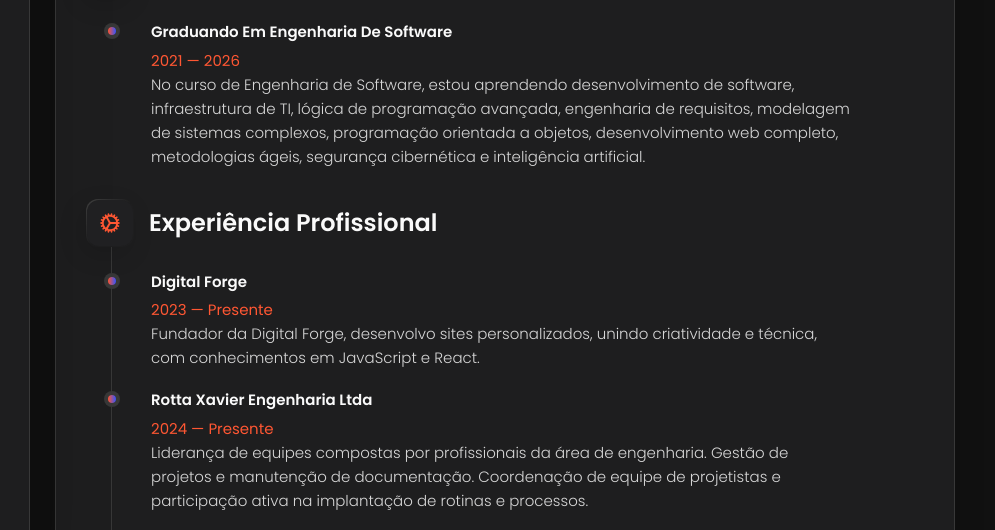
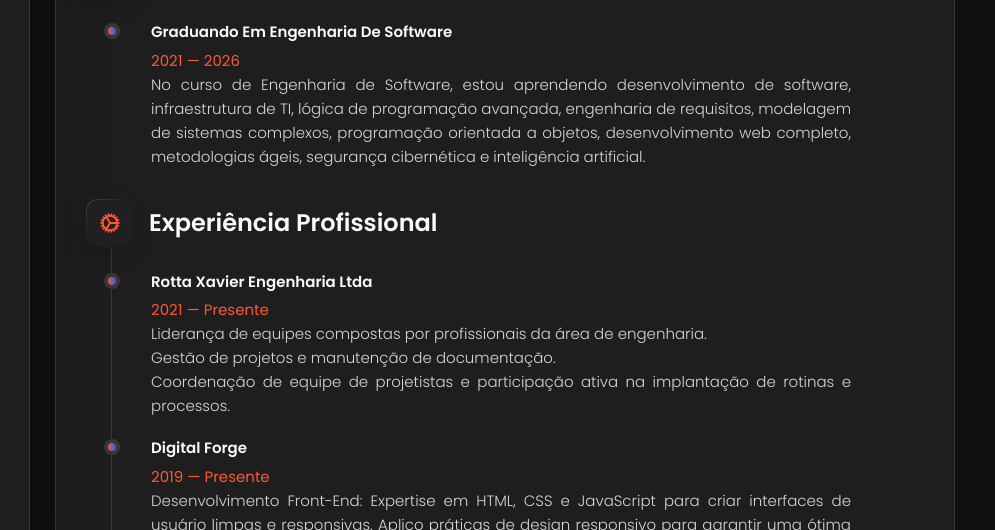
Before and after one commit to gustacoding/portfolio, a plain HTML site: page index.html in a window 1280 px wide. Both pictures are taken after a click on the button "Currículo". Shown: the part 240-770 px from the top of the page, 285-1280 px from the left. Drawn offline with nearby package versions, Linux system fonts and the light colour scheme.

Commit message:
Update index.html

```diff
--- a/index.html
+++ b/index.html
@@ -409,7 +409,7 @@
 
             <div class="modal-img-wrapper">
               <figure class="modal-avatar-box">
-                <img src="./assets/images/avatar-1.png" alt="Daniel lewis" width="80" data-modal-img>
+                <img src="./assets/images/avatar-1.png" alt="Denis W." width="80" data-modal-img>
               </figure>
 
               <img src="./assets/images/icon-quote.svg" alt="quote icon">
@@ -417,7 +417,7 @@
 
             <div class="modal-content">
 
-              <h4 class="h3 modal-title" data-modal-title>Daniel lewis</h4>
+              <h4 class="h3 modal-title" data-modal-title>Denis W.</h4>
 
               <time datetime="2023-11-25">25 de Novembro, 2023</time>
 
@@ -520,7 +520,7 @@
 
               <span>2021 — 2026</span>
 
-              <p class="timeline-text">
+              <p style="text-align: justify;" class="timeline-text">
                 No curso de Engenharia de Software, estou aprendendo desenvolvimento de software,
                 infraestrutura de TI, lógica de programação avançada, engenharia de requisitos,
                 modelagem de sistemas complexos, programação orientada a objetos,
@@ -547,28 +547,29 @@
 
             <li class="timeline-item">
 
-              <h4 class="h4 timeline-item-title">Digital Forge</h4>
+              <h4 class="h4 timeline-item-title">Rotta Xavier Engenharia Ltda</h4>
 
-              <span>2023 — Presente</span>
+              <span>2021 — Presente</span>
 
-              <p class="timeline-text">
-                Fundador da Digital Forge,
-                desenvolvo sites personalizados,
-                unindo criatividade e técnica, com conhecimentos em JavaScript e React.
+              <p style="text-align: justify;"  class="timeline-text">
+                Liderança de equipes compostas por profissionais da área de engenharia.<br>
+                Gestão de projetos e manutenção de documentação.<br>
+                Coordenação de equipe de projetistas e participação ativa na implantação de rotinas e processos.<br>
               </p>
 
             </li>
 
-            <li class="timeline-item">
+              <li class="timeline-item">
 
-              <h4 class="h4 timeline-item-title">Rotta Xavier Engenharia Ltda</h4>
+              <h4 class="h4 timeline-item-title">Digital Forge</h4>
 
-              <span>2024 — Presente</span>
+              <span>2019 — Presente</span>
 
-              <p class="timeline-text">
-                Liderança de equipes compostas por profissionais da área de engenharia.
-                Gestão de projetos e manutenção de documentação.
-                Coordenação de equipe de projetistas e participação ativa na implantação de rotinas e processos.
+              <p style="text-align: justify;" class="timeline-text">
+Desenvolvimento Front-End: Expertise em HTML, CSS e JavaScript para criar interfaces de usuário limpas e responsivas. Aplico práticas de design responsivo para garantir uma ótima experiência em múltiplos dispositivos.<br>
+Gestão de Projetos: Coordeno projetos desde a concepção até a entrega final, garantindo que todos os aspectos técnicos e criativos sejam perfeitamente integrados.<br>
+Desenvolvimento Full-Stack: Utilizo tecnologias como React, Node.js, Vue.js e Python para desenvolver soluções back-end eficientes que complementam o front-end.<br>
+Inovação e Soluções Customizadas: Desenvolvo soluções personalizadas para e-commerce, sistemas de gestão de eventos, plataformas de aprendizado online, entre outros, usando as mais recentes tecnologias e frameworks.
               </p>
 
             </li>
@@ -577,13 +578,13 @@
 
               <h4 class="h4 timeline-item-title">Projeconsult Engenharia Ltda</h4>
 
-              <span>2012 — 2023</span>
+              <span>2012 — 2021</span>
 
-              <p class="timeline-text">
-                Elaboração de relatórios técnicos e gerenciais para suporte em tomadas de decisões estratégicas.
+              <p style="text-align: justify;" class="timeline-text">
+                Elaboração de relatórios técnicos e gerenciais para suporte em tomadas de decisões estratégicas.<br>
                 Supervisão física/financeira de projetos de diversas naturezas, garantindo conformidade nos processos
                 e excelência operacional. Análise, acompanhamento e apresentação de comparações entre custos orçados e
-                realizados.
+                realizados.<br>
                 Elaboração de quantitativos e orçamentos para serviços de construção e reforma.
               </p>
 
```
